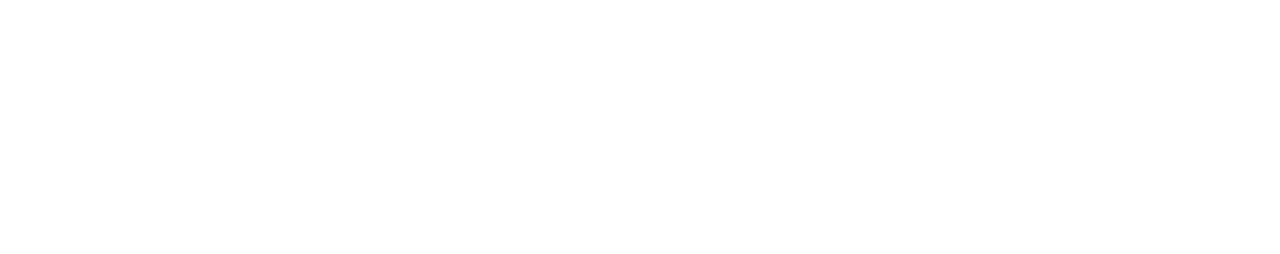
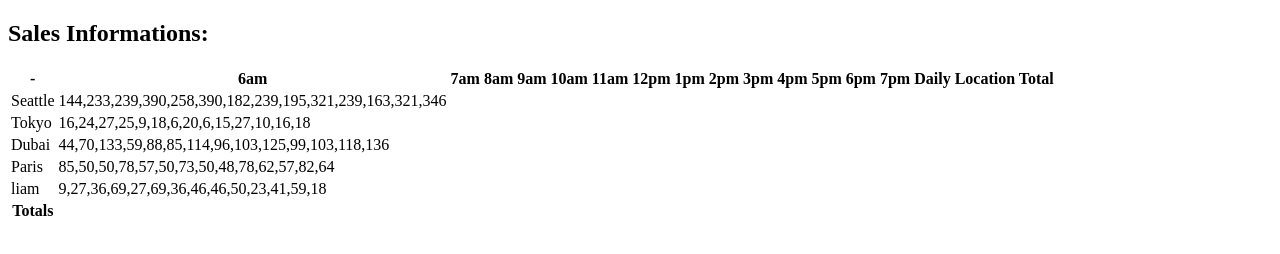
Before and after one commit to olaaltaslaq/cookie-stand, a plain HTML site: page sales.html in a window 1280 px wide. Drawn offline with Linux system fonts and the light colour scheme.

Commit message:
addclass7

```diff
--- a/app.js
+++ b/app.js
@@ -0,0 +1,136 @@
+'use strict';
+
+let hours = ['6am','7am','8am','9am','10am','11am','12pm','1pm','2pm','3pm','4pm','5pm','6pm','7pm'];
+
+let CookieIn = [];
+
+function CookieInfo(name, min, max, avg) {
+
+  this.name = name;
+  this.min = min;
+  this.max = max;
+  this.avg = avg;
+  this.randCust=[],
+  this.avgCookiesPerH=[],
+  this.total=0,
+
+  CookieIn.push(this);
+}
+
+
+CookieInfo.prototype.calcRandCustPerH= function() {
+  for(let i =0; i < hours.length; i++){
+    let min = Math.ceil(this.min);
+    let max = Math.floor(this.max);
+    let randCust = Math.floor(Math.random() * (max - min) + min);
+    this.randCust.push(randCust);
+  }
+};
+
+CookieInfo.prototype.calcAngCookiesPerH= function() {
+  for(let i =0; i < hours.length; i++){
+    this.avgCookiesPerH[i]=Math.floor(this.randCust[i] * this.avg);
+    this.total = this.total + this.avgCookiesPerH[i];
+  }
+};
+
+
+let container = document.getElementById('salmonCookies');
+let tableEl = document.createElement('table');
+container.appendChild(tableEl);
+
+function createTableHeader() {
+  let trEl = document.createElement('tr');
+  tableEl.appendChild(trEl);
+
+  let thEl1 = document.createElement('th');
+  thEl1.textContent = '-';
+  trEl.appendChild(thEl1);
+
+  for(let i = 0; i < hours.length; i++) {
+    let thEl2 = document.createElement('th');
+    thEl2.textContent = hours[i];
+    trEl.appendChild(thEl2);
+  }
+
+  let thEl3 = document.createElement('th');
+  thEl3.textContent = 'Daily Location Total';
+  trEl.appendChild(thEl3);
+}
+
+createTableHeader();
+
+let seattle = new CookieInfo('Seattle', 23, 65, 6.3);
+seattle.calcRandCustPerH();
+seattle.calcAngCookiesPerH();
+
+
+let tokyo = new CookieInfo('Tokyo', 3, 24, 1.2);
+tokyo.calcRandCustPerH();
+tokyo.calcAngCookiesPerH();
+
+
+let dubai = new CookieInfo('Dubai', 11, 38, 3.7);
+dubai.calcRandCustPerH();
+dubai.calcAngCookiesPerH();
+
+
+let paris = new CookieInfo('Paris', 20, 38, 2.3);
+paris.calcRandCustPerH();
+paris.calcAngCookiesPerH();
+
+
+let lima = new CookieInfo('liam', 2, 16, 4.6);
+lima.calcRandCustPerH();
+lima.calcAngCookiesPerH();
+
+
+for(let i=0;i < CookieIn.length;i++){
+  let trEl = document.createElement('tr');
+
+  let td1 = document.createElement('td');
+  td1.textContent = CookieIn[i].name;
+  trEl.appendChild(td1);
+
+
+
+  let td2 = document.createElement('td');
+  td2.textContent = CookieIn[i].avgCookiesPerH;
+  trEl.appendChild(td2);
+
+  tableEl.appendChild(trEl);
+}
+
+
+function makeTableFooter() {
+  let trEl = document.createElement('tr');
+  tableEl.appendChild(trEl);
+
+  let thEl10 = document.createElement('th');
+  thEl10.textContent = 'Totals';
+  trEl.appendChild(thEl10);
+
+//   let hourlyTotal = 0;
+//   let totalOfTotals = 0;
+//   for(let i = 0; i < hours.length; i++) {
+//     hourlyTotal = 0;
+//     for(let j = 0; j < CookieInfo.avgCookiesPerH.length; j++) {
+//       let total = CookieInfo.avgCookiesPerH[j].randCust[i];
+//       hourlyTotal += total;
+//       totalOfTotals += total;
+//     }
+//     let thEl10 = document.createElement('th');
+//     thEl10.textContent = hourlyTotal;
+//     trEl.appendChild(thEl10);
+//   }
+
+//   let thEl11 = document.createElement('th');
+//   thEl11.textContent = totalOfTotals;
+//   trEl.appendChild(thEl10);
+//
+
+}
+
+makeTableFooter();
+
+console.log(CookieIn);
--- a/sales.html
+++ b/sales.html
@@ -0,0 +1,25 @@
+<!DOCTYPE html>
+<html lang="en">
+<head>
+    <meta charset="UTF-8">
+    <meta http-equiv="X-UA-Compatible" content="IE=edge">
+    <meta name="viewport" content="width=device-width, initial-scale=1.0">
+    <title>Sales Informations</title>
+</head>
+<body>
+    <header>
+        <h2> Sales Informations: </h2>
+    </header>
+    <main>
+        <h2></h2>
+        <div id="salmonCookies" >
+        </div>
+    </main>
+    <footer>
+
+    </footer>
+
+ <script src="app.js" ></script>
+
+</body>
+</html>
--- a/style.css
+++ b/style.css
@@ -36,3 +36,10 @@ footer{
     padding: 2%;
     font-family: Arial;
 }
+
+table,
+tr,
+th,
+td{
+    border: 1px solid ;
+}
```
